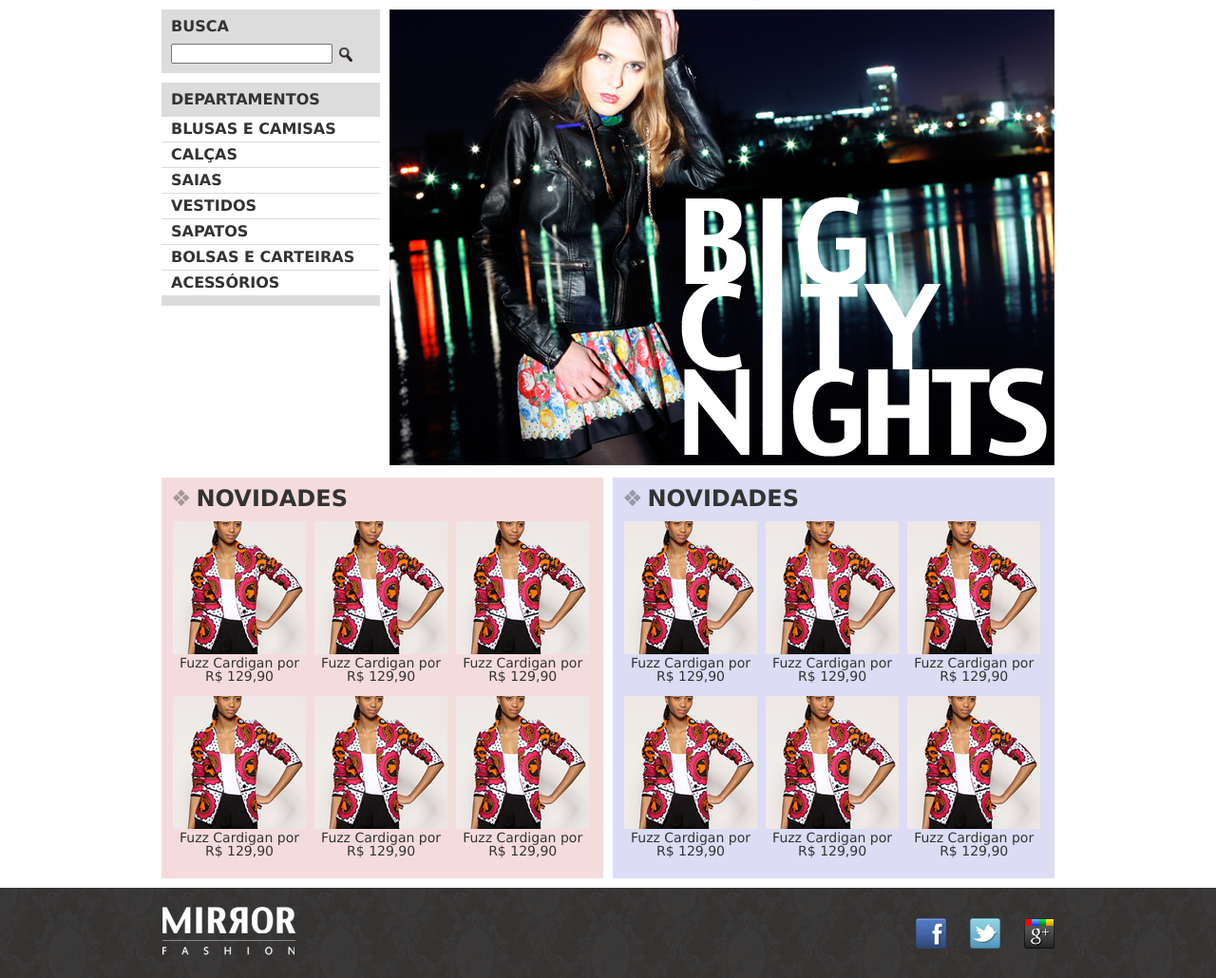
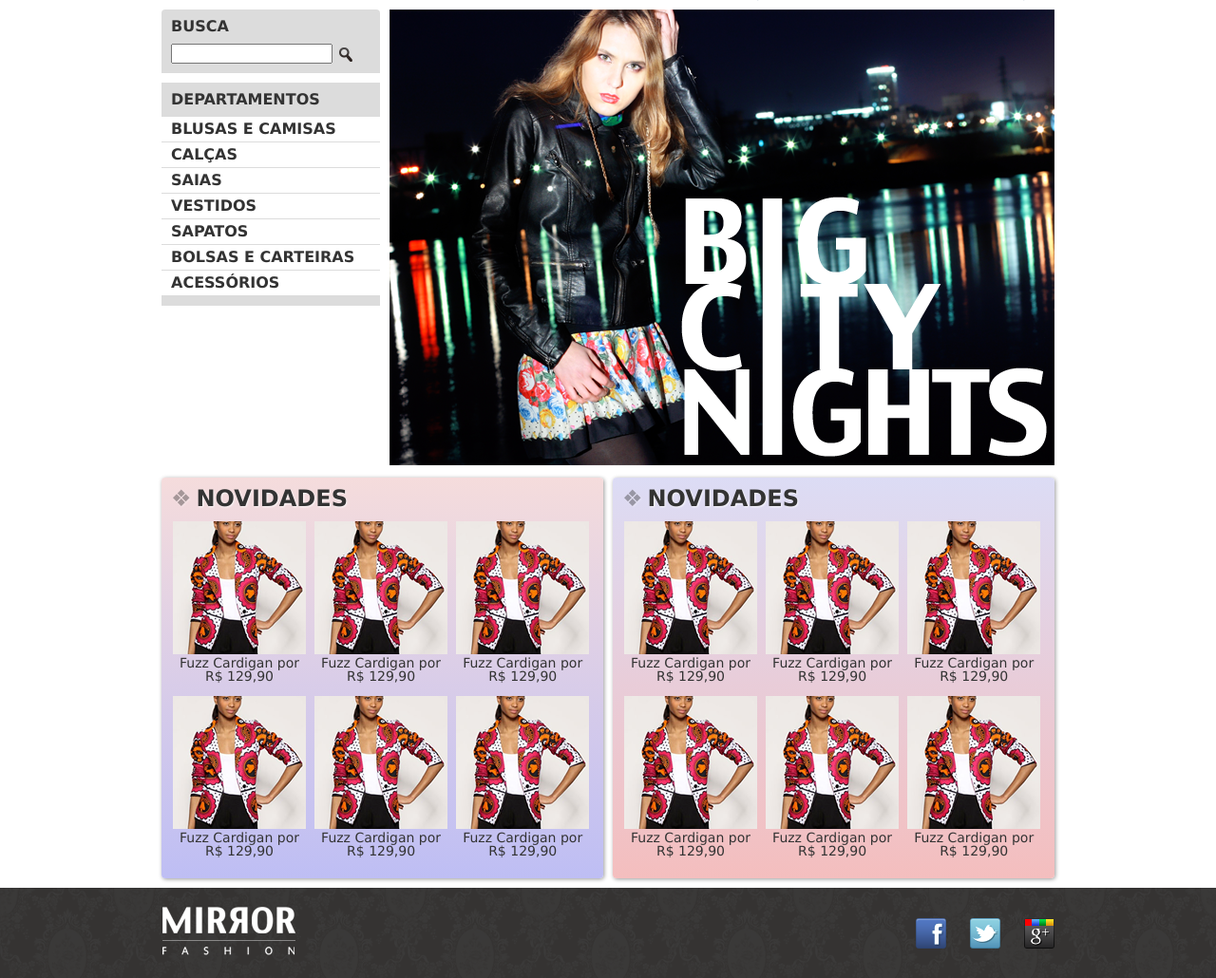
Before and after one commit to vanessametonini/wd43, a PHP site: page / in a window 1280 px wide. Shown: the part 88-1118 px from the top of the page at 95% size. Run offline with PHP 8.4, Linux system fonts and the light colour scheme.

Commit message:
Exercícios: visual CSS3

```diff
--- a/css/estilos.css
+++ b/css/estilos.css
@@ -104,10 +104,9 @@ header {
   padding-right: 3px;
 }
 
-.painel h2:before {
-  content: '\2756';
-  padding-right: 5px;
-  opacity: 0.4;
+.busca {
+  border-top-left-radius: 4px;
+  border-top-right-radius: 4px;
 }
 
 .busca input {
@@ -128,6 +127,8 @@ header {
 }
 
 .painel {
+  border-radius: 4px;
+  box-shadow: 1px 1px 4px #999;
   margin: 10px 0;
   padding: 10px;
   width: 445px;
@@ -136,11 +137,13 @@ header {
 .novidades {
   float: left;
   background-color: #f5dcdc;
+  background: linear-gradient(#f5dcdc, #bebef4);
 }
 
 .mais-vendidos {
   float: right;
-  background-color: #dcdcf5;
+  background: #dcdcf5;
+  background: linear-gradient(#dcdcf5, #f4bebe);
 }
 
 .painel li {
@@ -154,8 +157,15 @@ header {
 .painel h2 {
   font-size: 24px;
   font-weight: bold;
+  margin-bottom: 10px;
   text-transform: uppercase;
-  margin-bottom: 10px;
+  text-shadow: 1px 1px 2px rgba(255,255,255,0.8);
+}
+
+.painel h2:before {
+  content: '\2756';
+  padding-right: 5px;
+  opacity: 0.4;
 }
 
 .painel a {
```
